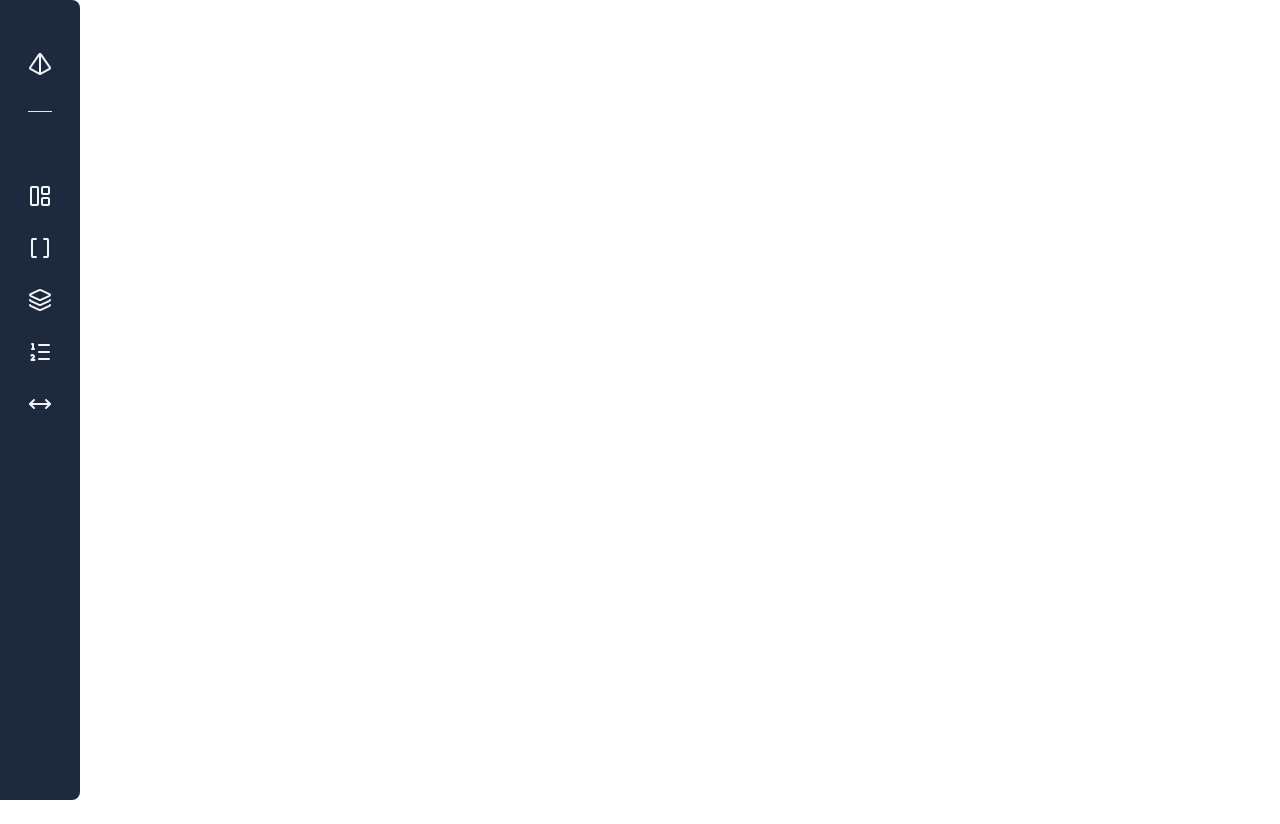
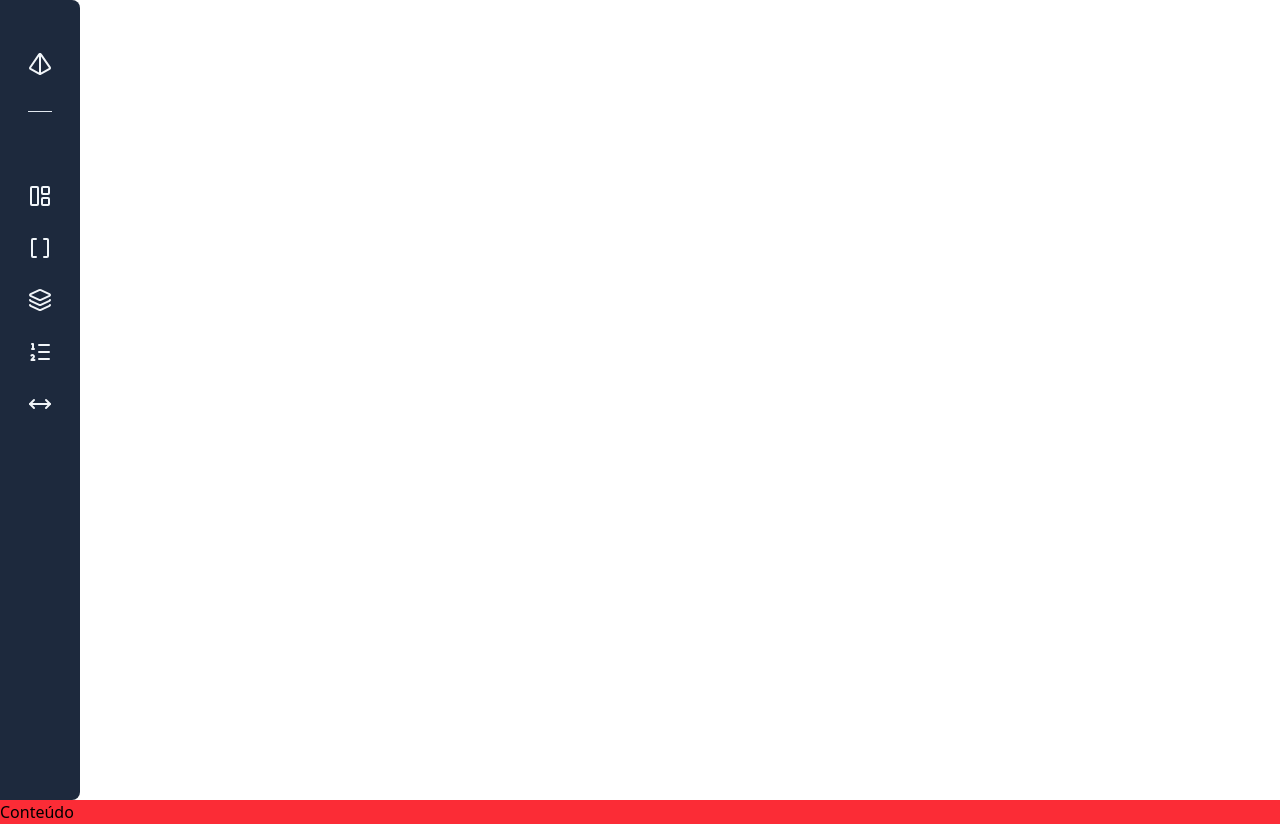
Before and after one commit to MathHenr/algorithm-visualizer, a Next.js app: page / in a window 1280 px wide. Before the commit the page ends 800 px from the top, so only its background shows below. Built offline with nearby package versions, Linux system fonts and the light colour scheme.

Commit message:
chore: init content component.

```diff
--- a/src/app/page.tsx
+++ b/src/app/page.tsx
@@ -1,5 +1,11 @@
+import { Content } from "@/components/Content";
 import { Sidebar } from "@/components/Sidebar";
 
 export default function Home() {
-  return <Sidebar />;
+  return (
+    <>
+      <Sidebar />
+      <Content />
+    </>
+  );
 }
--- a/src/components/Content/index.tsx
+++ b/src/components/Content/index.tsx
@@ -0,0 +1,3 @@
+export function Content() {
+  return <h1 className="w-full mx-auto bg-red-500">Conteúdo</h1>;
+}
```
